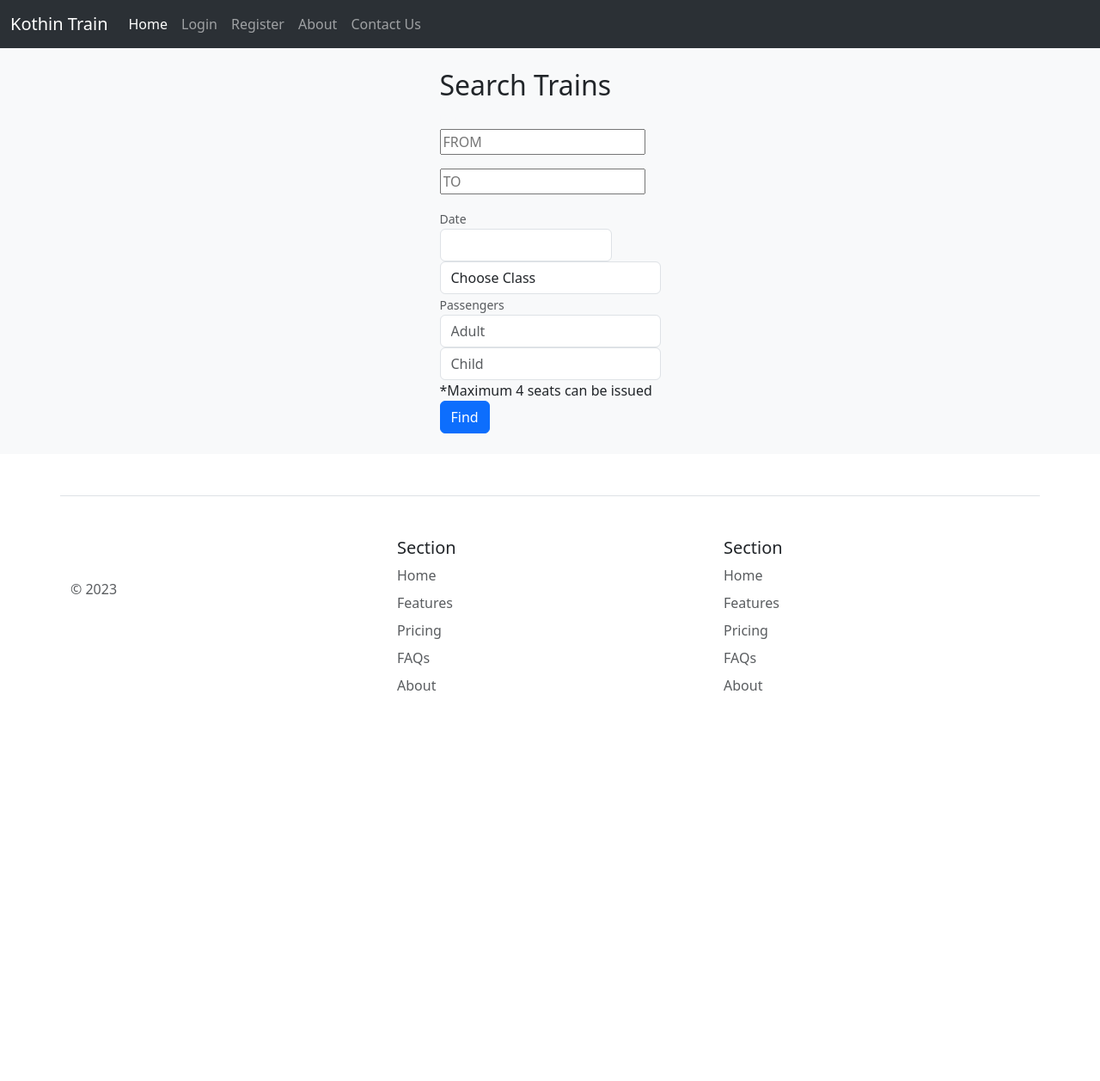
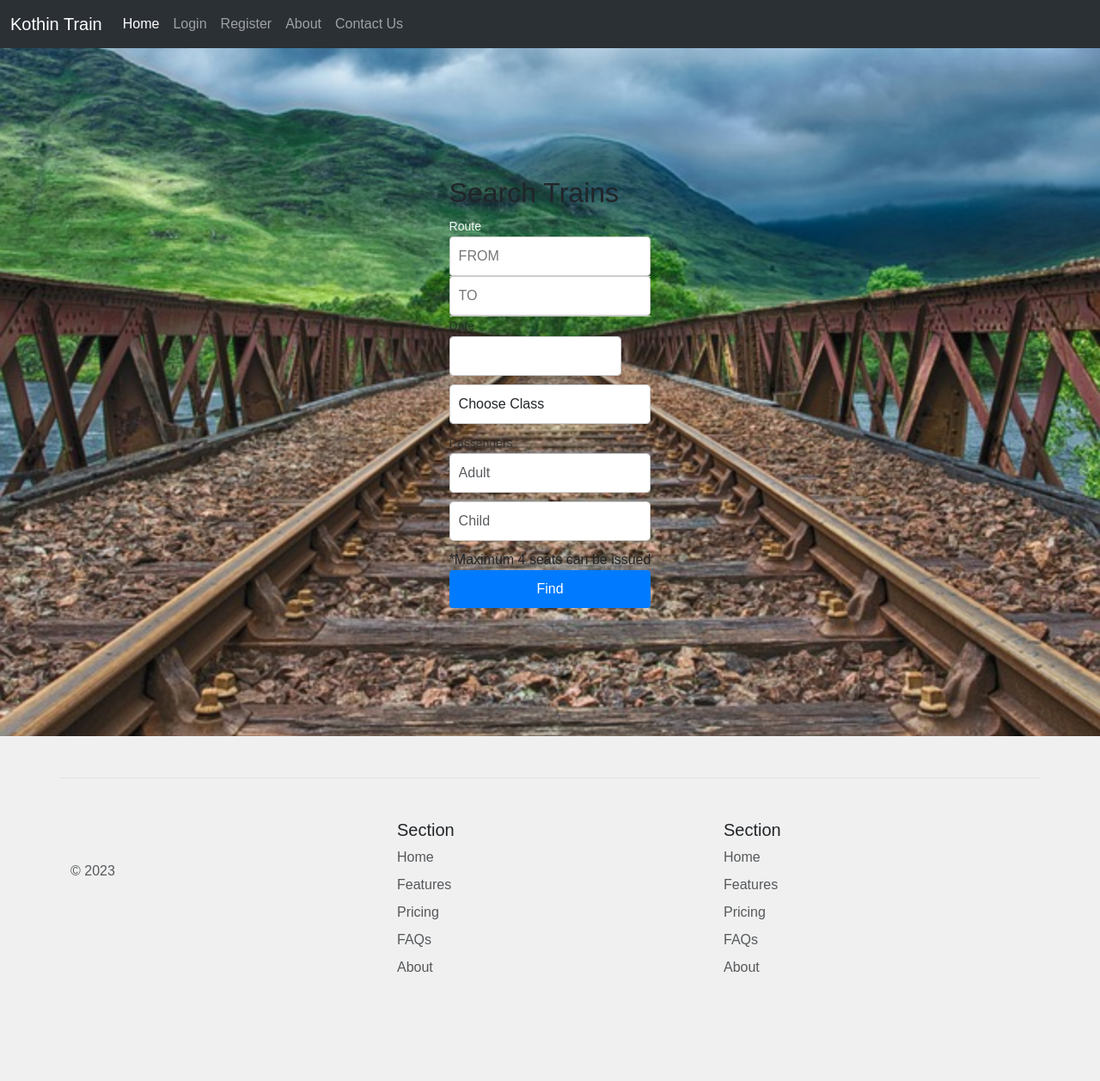
Before and after one commit to chottosid/Kothin-Trains, a Django app: page / in a window 1280 px wide. Shown: the whole page at 86% size. Before the commit the page ends 803 px from the top, so only its background shows below. Run offline with Django 4.2, Linux system fonts and the light colour scheme; some libraries are stand-ins or nearby versions.

Commit message:
Added some images

```diff
--- a/kothin_train/rs/static/searchres.js
+++ b/kothin_train/rs/static/searchres.js
@@ -4,11 +4,11 @@
 
 fromBox.addEventListener("input", () => {
     const query = fromBox.value.toLowerCase();  // Corrected fromBox.value
-
     // Clear previous suggestions
     suggestionList.innerHTML = "";
 
     if (query.length >= 2) {
+        console.log("hi");
         const filteredSuggestions = stations.filter(suggestion => suggestion.toLowerCase().startsWith(query));
         const maxSuggestions = 5;
 
--- a/kothin_train/rs/static/style.css
+++ b/kothin_train/rs/static/style.css
@@ -1,3 +1,87 @@
 .auto-sugg {
     display: none;
 }
+/* style.css */
+
+/* Reset some default styles and set a background color */
+body, html {
+    margin: 0;
+    padding: 0;
+    background-color: #f0f0f0;
+    font-family: Arial, sans-serif;
+}
+
+/* Style for the background image container */
+.bg-image {
+    background-size: cover;
+    background-repeat: no-repeat;
+    background-position: center;
+    min-height: 100vh;
+    display: flex;
+    justify-content: center;
+    align-items: center;
+}
+
+/* Style for the search form container */
+.form-container {
+    background-color: rgba(97, 9, 9, 0.8);
+    border-radius: 8px;
+    padding: 20px;
+    width: 400px;
+    box-shadow: 0px 2px 10px rgba(0, 0, 0, 0.1);
+}
+
+/* Style for form inputs */
+.form-control {
+    margin-bottom: 10px;
+    padding: 10px;
+    border: 1px solid #ccc;
+    border-radius: 4px;
+    width: 100%;
+}
+
+/* Style for the submit button */
+.btn-primary {
+    background-color: #007bff;
+    color: white;
+    padding: 10px;
+    border: none;
+    border-radius: 4px;
+    cursor: pointer;
+    width: 100%;
+}
+
+/* Style for the dropdown */
+.dropdown {
+    position: relative;
+}
+
+/* Style for the dropdown input */
+.dropdown input {
+    width: 100%;
+    padding: 10px;
+    border: 1px solid #ccc;
+    border-radius: 4px;
+}
+
+/* Style for the dropdown suggestion list */
+.dropdown ul {
+    position: absolute;
+    background-color: white;
+    list-style-type: none;
+    padding: 0;
+    margin: 0;
+    border: 1px solid #ccc;
+    border-top: none;
+    border-radius: 0 0 4px 4px;
+    width: 100%;
+    z-index: 1;
+}
+
+/* Style for dropdown suggestion list items */
+.dropdown li {
+    padding: 10px;
+    cursor: pointer;
+}
+
+/* Additional custom styles can be added as needed */
--- a/kothin_train/rs/templates/search.html
+++ b/kothin_train/rs/templates/search.html
@@ -1,9 +1,19 @@
 {% extends 'base.html' %}
-{% block title %}Kothin Trains | Home {% endblock title %}Kothin Trains | Home
+{% block title %}Kothin Trains | Home{% endblock title %}
 {% block body %}
 {% load static %}
-<link rel="stylesheet" href="{%static '/style.css'%}">
-<div class="d-flex align-items-center py-4 bg-body-tertiary">
+<link rel="stylesheet" href="{% static '/style.css' %}">
+<style>
+    .bg-image {
+        background-image: url('{% static "railway1.jpg" %}');
+        background-size: cover;
+        background-repeat: no-repeat;
+        background-position: center;
+        min-height: 100vh;
+    }
+</style>
+<div class="bg-image">
+    <div class="d-flex align-items-center py-4">
         <form action="" method="post" class="mx-auto">
             {% csrf_token %}
             <h2 class="sr-only">Search Trains</h2>
@@ -31,14 +41,12 @@
                         <option>SHOVAN</option>
                     </select>
                 </div>
-
             </div>
             <small class="form-text text-left text-muted">Passengers</small>
             <input required class="form-control float-left" type="text" name="adult" placeholder="Adult" maxlength="1"
                 pattern="\d*" title="Input can be only numbers">
             <input class="form-control float-right" type="text" name="child" required placeholder="Child" maxlength="1"
                 pattern="\d*" title="Input can be only numbers">
-
             <div class="form-group">
                 <label class="float-left">*Maximum 4 seats can be issued</label>
             </div>
@@ -51,6 +59,7 @@
             alert("Please Login First");
         </script>
         {% endif %}
+    </div>
 </div>
 {% endblock body %}
 {% block cutsom_scripts %}
```
Also changed, not shown: kothin_train/rs/templates/test1.html (added, +70 -0 lines), kothin_train/rs/static/railway1.jpg (added), kothin_train/rs/static/train2.jpg (added), kothin_train/rs/templates/forgetpass.html (added), kothin_train/rs/templates/railway1.jpg (added), kothin_train/rs/templates/train2.jpg (added), 2 other files. Lines whose indentation alone changed are shown as unchanged.
